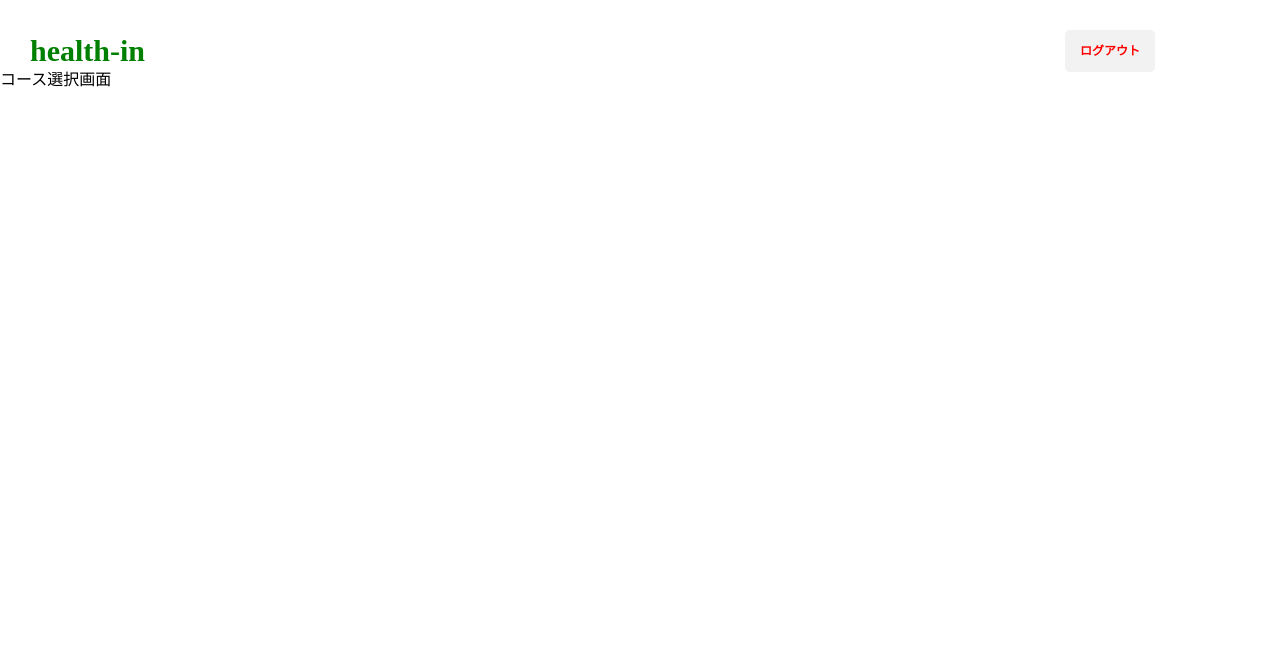
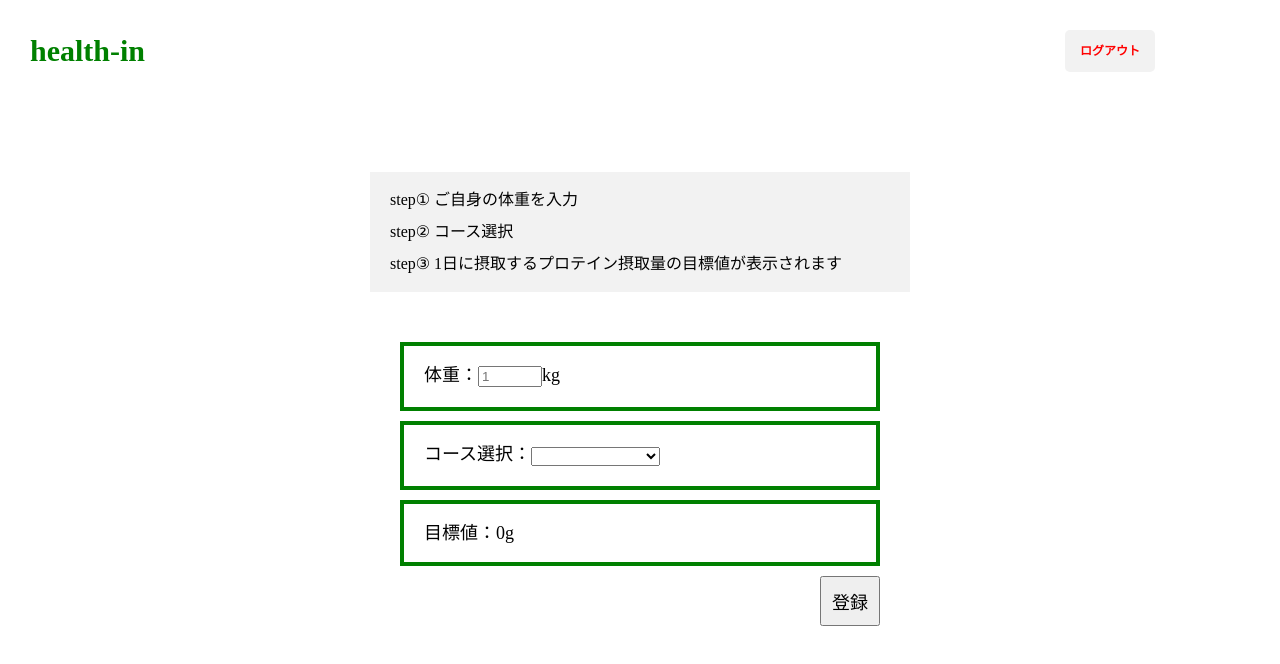
Before and after one commit to kousueke/health-f, a Nuxt app: page /course in a window 1280 px wide. Shown: the top 664 px of the page. Built offline with nearby package versions, Linux system fonts and the light colour scheme.

Commit message:
course選択機能・UIの修正

```diff
--- a/pages/course.vue
+++ b/pages/course.vue
@@ -1,10 +1,118 @@
 <template>
 <div>
   <IndexHeader />
-  コース選択画面
+  <div class="course_all">
+    <div class="step">
+      <ul>
+        <ul>step① ご自身の体重を入力</ul><br>
+        <ul>step② コース選択</ul><br>
+        <ul>step③ 1日に摂取するプロテイン摂取量の目標値が表示されます</ul>
+      </ul>
+    </div>
+    <div class="course">
+          <div class="aaa">
+            <label for="name">体重：</label>
+            <input type="number" min="1" max="500" placeholder="1" v-model="myWeight">kg
+          </div>
+          <div class="aaa">
+            <label for="protein">コース選択：</label>
+              <select size="1" v-model="myCourse">
+                  <option value="1.2">健康コース</option>
+                  <option value="1.6">マッチョコース</option>
+                  <option value="2">超マッチョコース</option>
+              </select>
+          </div>
+          <div class="aaa">
+            目標値：{{ target }}g
+            <ul ></ul>
+          </div>
+          <div class="bbb">
+            <button class="btn" @click="send">登録</button>
+          </div>
+    </div>
+  </div>
 </div>
 </template>
 
 <script>
-export default {}
+import firebase from "~/plugins/firebase";
+export default {
+  data(){
+  return {
+    myCourse: '',
+    myWeight: '',
+    myTarger: '',
+    myLists: [],
+    };
+  },
+  methods: {
+    async send() {
+      //体重またはコースが偽の時
+      if (!this.myCourse || !this.myWeight) {
+        alert("体重またはコースが入力されていません。");
+        return;
+      }
+      firebase.auth().onAuthStateChanged(async(user) => {
+        const sendData = {
+          name: this.myCourse,
+          weight: this.myWeight,
+          target: this.target,
+          user_id: user.uid,
+        };
+        this.uid = user.uid;
+        console.log(sendData);
+        await this.$axios.post("http://127.0.0.1:8000/api/v1/course/", sendData);
+        this.$router.push("/");
+      })
+    },
+  },
+  computed: {
+    target: function(){
+      return this.myCourse * this.myWeight;
+    },
+  }
+
+}
+
 </script>
+
+<style scoped>
+.course_all{
+  margin: 100px 5% 5% 5%;
+  height: 100vh;
+}
+
+.step{
+  width: 100%;
+  margin: 0 auto;
+  margin-top: 20px;
+  padding: 20px;
+  max-width: 500px;
+  background-color: #f2f2f2;
+}
+
+.course{
+  width: 100%;
+  margin: 0 auto;
+  margin-top: 20px;
+  padding: 20px;
+  max-width: 500px;
+}
+
+.aaa{
+  margin: 10px;
+  padding: 20px;
+  border: 4px solid;
+  border-color: green;
+  font-size: 18px;
+}
+.bbb{
+  margin: 10px;
+  text-align: right;
+}
+
+.btn{
+  font-size: 18px;
+  padding: 10px;
+}
+</style>
```
